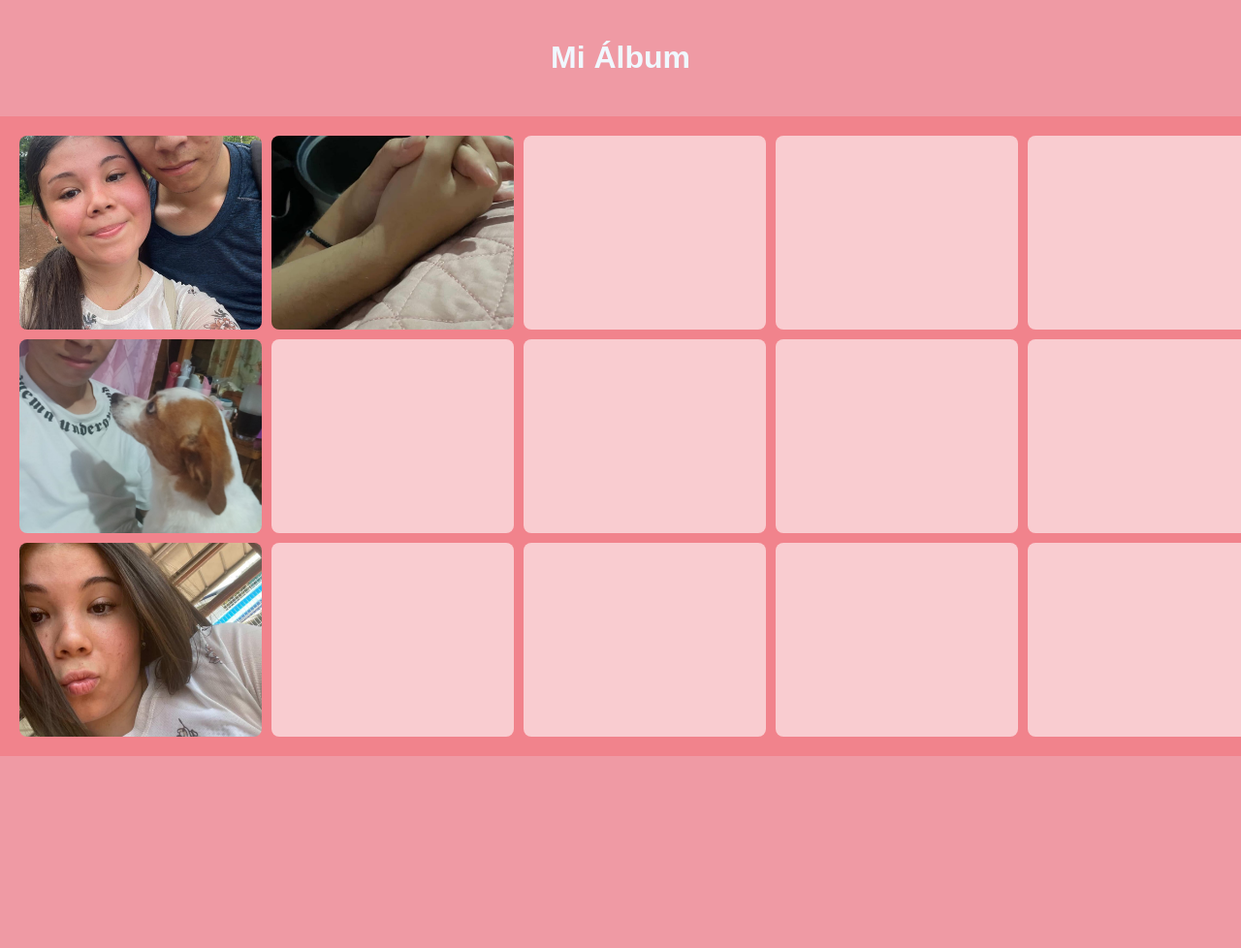
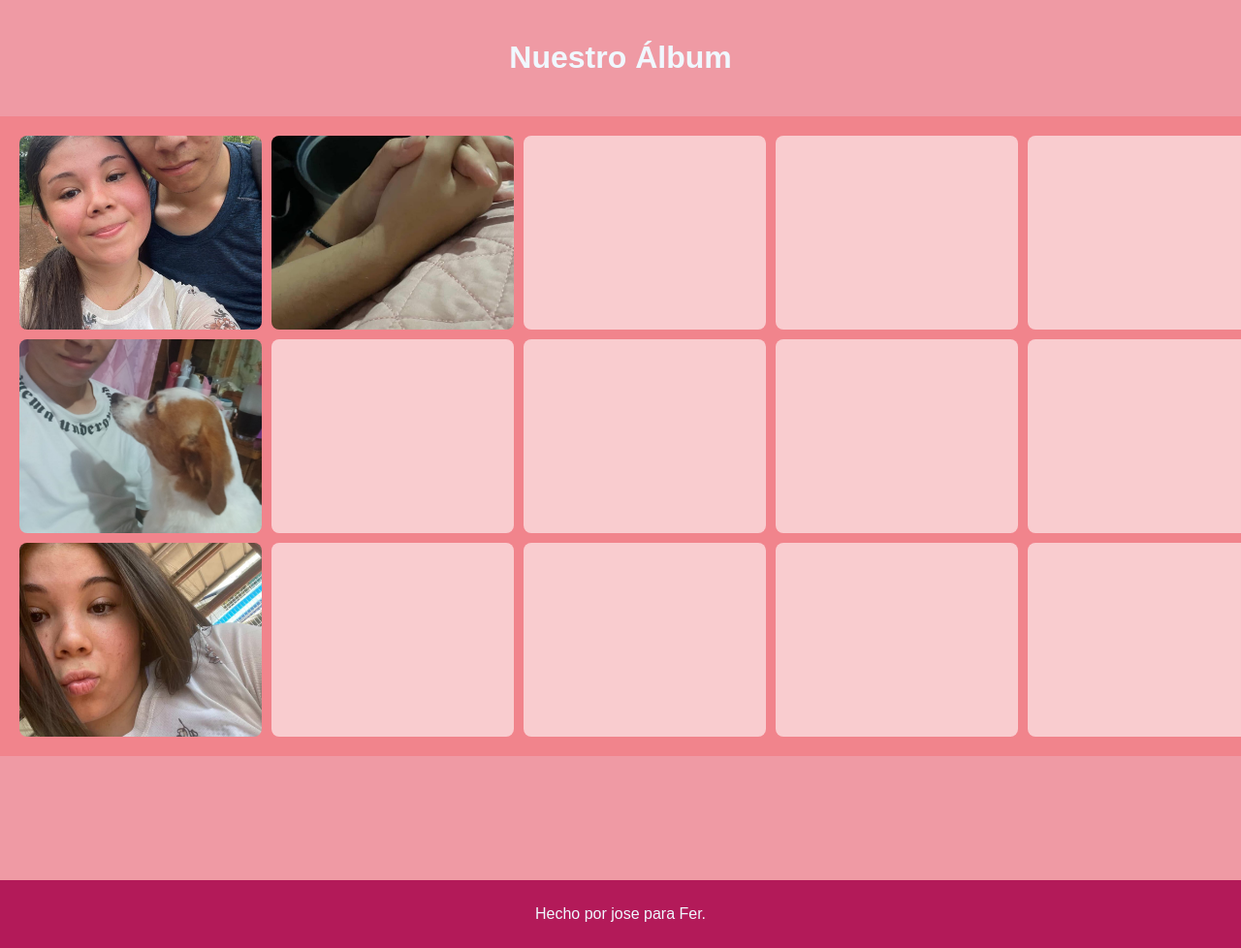
Before and after one commit to Joseijr/Albun, a plain HTML site: page index.html in a window 1280 px wide. Shown: the whole page at 97% size. Before the commit the page ends 800 px from the top, so only its background shows below. Drawn offline with Linux system fonts and the light colour scheme.

Commit message:
Update index.html

```diff
--- a/index.html
+++ b/index.html
@@ -9,7 +9,8 @@
 </head>
 
 <body>
-    <h1>Mi Álbum</h1>
+    <h1>Nuestro Álbum</h1>
+
     <div class="galeria" id="galeria"></div>
 
     <div class="lightbox" id="lightbox">
@@ -17,6 +18,9 @@
     </div>
 
     <script src="script.js"></script>
+
 </body>
-
+<footer>
+    <p>Hecho por jose para Fer.</p>
+</footer>
 </html>
```
